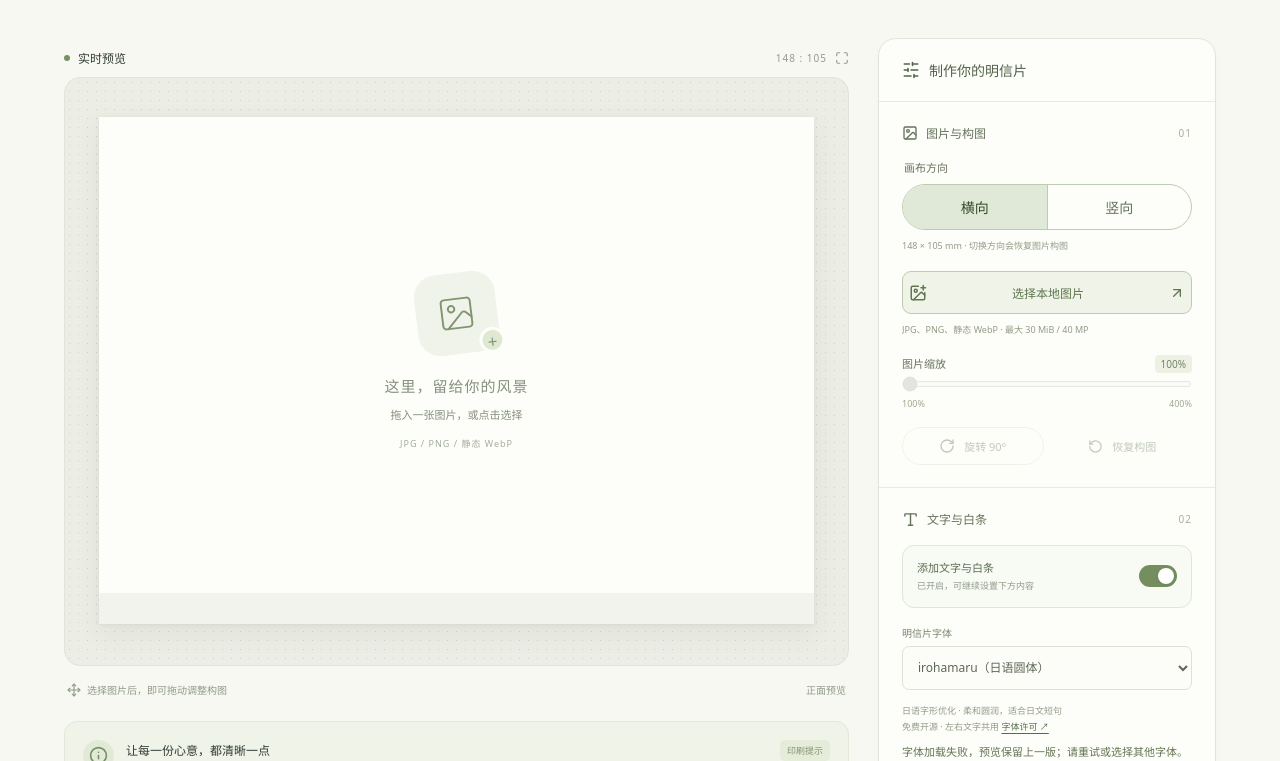
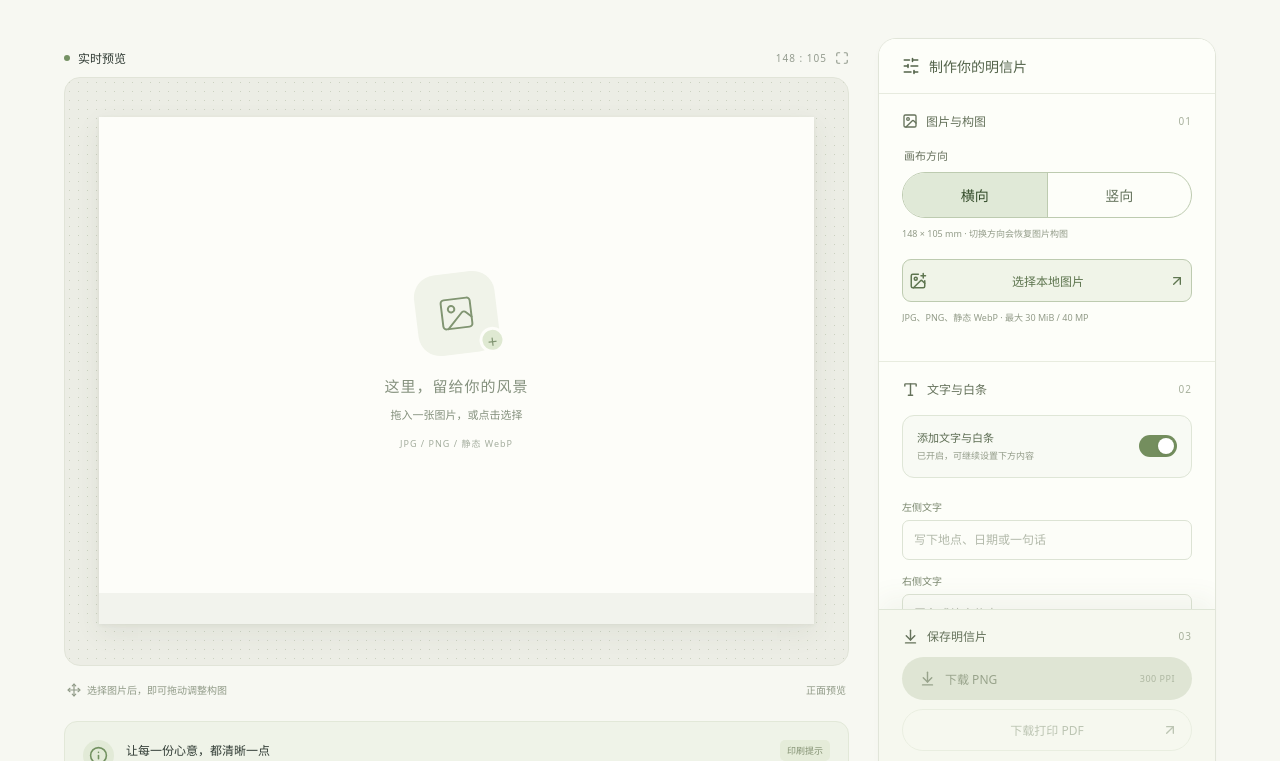
Before and after one commit to aimerneige/postcard-website, a React (Vite) app: page / in a window 1280 px wide. Shown: the part 239-1000 px from the top of the page. Built offline with nearby package versions, Linux system fonts and the light colour scheme; a web font is replaced by a local one.

Commit message:
Improve editor workspace layout

```diff
--- a/src/App.tsx
+++ b/src/App.tsx
@@ -584,7 +584,8 @@ export default function App() {
                   ? source.name
                   : "JPG、PNG、静态 WebP · 最大 30 MiB / 40 MP"}
               </p>
-              <fieldset disabled={!source || busy}>
+              {source && (
+                <fieldset className="crop-controls" disabled={busy}>
                   <label className="range-label" htmlFor="zoom">
                     图片缩放<span>{Math.round(crop.zoom * 100)}%</span>
                   </label>
@@ -595,7 +596,10 @@ export default function App() {
                     max="400"
                     value={Math.round(crop.zoom * 100)}
                     onChange={(e) =>
-                    updateCrop({ ...crop, zoom: Number(e.target.value) / 100 })
+                      updateCrop({
+                        ...crop,
+                        zoom: Number(e.target.value) / 100,
+                      })
                     }
                   />
                   <div className="range-ends">
@@ -626,6 +630,7 @@ export default function App() {
                     </button>
                   </div>
                 </fieldset>
+              )}
             </section>
             <section className="control-section">
               <h3>
@@ -817,9 +822,11 @@ export default function App() {
                       />
                     </label>
                   </div>
-                  <p className="helper">32px 字号 · 左右对齐 · 单行排版</p>
+                  <p className="helper copy-layout-helper">
+                    32px 字号 · 左右对齐 · 单行排版
+                  </p>
                   {overflow && (
-                    <p className="inline-warning">
+                    <p className="inline-warning text-overflow">
                       文字超出 {textWidth}px
                       文字框，超出部分将被裁切。请缩短文案。
                     </p>
--- a/src/style.css
+++ b/src/style.css
@@ -423,6 +423,9 @@ h3 > span {
   text-overflow: ellipsis;
   white-space: nowrap;
 }
+.crop-controls {
+  padding-top: 2px;
+}
 fieldset {
   border: 0;
   margin: 0;
@@ -751,6 +754,81 @@ dialog p {
     margin-left: 265px;
   }
 }
+@media (min-width: 721px) {
+  .preview-stage {
+    position: sticky;
+    top: 20px;
+    z-index: 1;
+  }
+  .editor {
+    position: sticky;
+    top: 20px;
+    display: flex;
+    flex-direction: column;
+    max-height: calc(100vh - 40px);
+    overflow-x: hidden;
+    overflow-y: auto;
+    overscroll-behavior: contain;
+    scrollbar-width: thin;
+    scrollbar-color: #cbd5c2 transparent;
+  }
+  .editor::-webkit-scrollbar {
+    width: 7px;
+  }
+  .editor::-webkit-scrollbar-thumb {
+    background: #cbd5c2;
+    border: 2px solid #fdfef9;
+    border-radius: 999px;
+  }
+  .editor-heading {
+    position: sticky;
+    top: 0;
+    z-index: 4;
+    flex: 0 0 auto;
+    padding-top: 17px;
+    padding-bottom: 17px;
+    background: #fdfef9ee;
+    backdrop-filter: blur(10px);
+  }
+  .control-section {
+    padding-top: 18px;
+    padding-bottom: 18px;
+  }
+  #text-strip-options {
+    display: flex;
+    flex-direction: column;
+  }
+  #text-strip-options .copy-fields {
+    order: -4;
+  }
+  #text-strip-options .copy-layout-helper {
+    order: -3;
+  }
+  #text-strip-options .text-overflow {
+    order: -2;
+  }
+  #text-strip-options .opacity-control {
+    order: -1;
+    margin: 0 0 19px;
+    padding: 14px;
+    border: 1px solid #e4e9dd;
+    border-radius: 10px;
+    background: #fafbf7;
+  }
+  .export-section {
+    position: sticky;
+    z-index: 3;
+    bottom: 0;
+    flex: 0 0 auto;
+    padding-top: 17px;
+    padding-bottom: 17px;
+    border-top: 1px solid #dfe6d7;
+    box-shadow: 0 -12px 24px #5363470f;
+  }
+  .export-section h3 {
+    margin-bottom: 12px;
+  }
+}
 @media (max-width: 950px) {
   main {
     padding: 32px 24px 0;
```
Also changed, not shown: 1 other file (tests, documents, lock files or other folders). Lines whose indentation alone changed are shown as unchanged.
